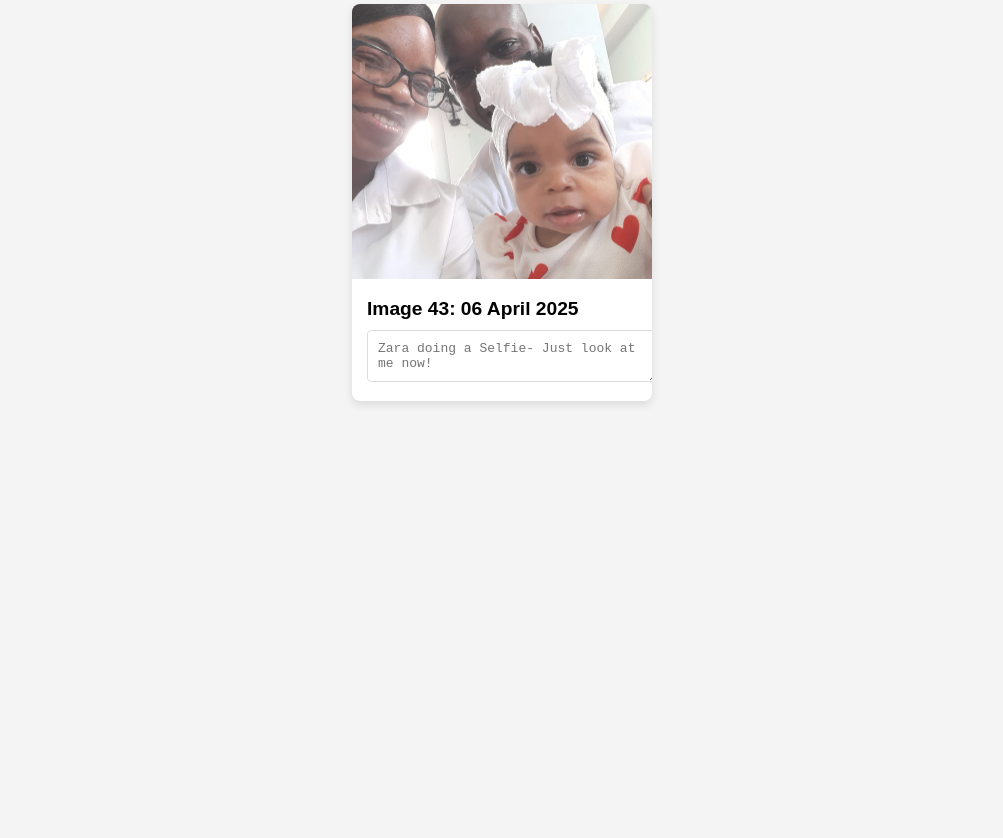
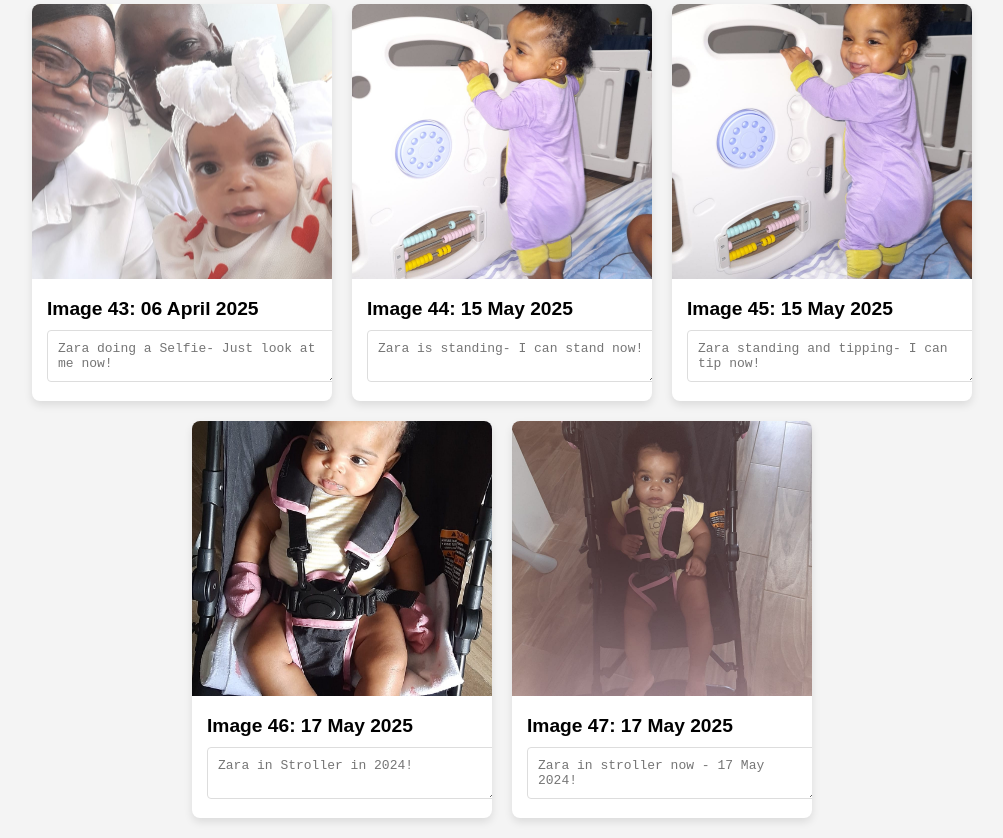
Before and after one commit to gladstone28/zara-album, a plain HTML site: page index.html in a window 1280 px wide. Shown: the part 5934-6772 px from the top of the page, without its empty margins (138-1141 px from the left). Before the commit the page ends 6355 px from the top, so only its background shows below. Drawn offline with Linux system fonts and the light colour scheme.

Commit message:
update this week

```diff
--- a/index.html
+++ b/index.html
@@ -351,24 +351,52 @@
             </div>
         </div>
         <div class="card">
-            <img src="zara-7months-3.jpeg" alt="Image 45">
+            <img src="zara-7months-3.jpeg" alt="Image 41">
             <div class="card-content">
                 <h3>Image 41: 18 March 2025</h3>
                 <textarea placeholder="Zara now enjoys a good joke as she celebrates 7 Months"></textarea>
             </div>
         </div>
         <div class="card">
-            <img src="zara-happy-sunday.jpeg" alt="Image 45">
+            <img src="zara-happy-sunday.jpeg" alt="Image 42">
             <div class="card-content">
                 <h3>Image 42: 06 April 2025</h3>
                 <textarea placeholder="Zara having a happy Sunday 06 April 2025"></textarea>
             </div>
         </div>
         <div class="card">
-            <img src="zara-sunday-look-at-me.jpeg" alt="Image 45">
+            <img src="zara-sunday-look-at-me.jpeg" alt="Image 43">
             <div class="card-content">
                 <h3>Image 43: 06 April 2025</h3>
                 <textarea placeholder="Zara doing a Selfie- Just look at me now!"></textarea>
+            </div>
+        </div>
+        <div class="card">
+            <img src="zara-standing-15may2025-1.jpeg" alt="Image 44">
+            <div class="card-content">
+                <h3>Image 44: 15 May 2025</h3>
+                <textarea placeholder="Zara is standing- I can stand now!"></textarea>
+            </div>
+        </div>
+        <div class="card">
+            <img src="zara-standing-15may2025-2.jpeg" alt="Image 45">
+            <div class="card-content">
+                <h3>Image 45: 15 May 2025</h3>
+                <textarea placeholder="Zara standing and tipping- I can tip now!"></textarea>
+            </div>
+        </div>
+        <div class="card">
+            <img src="zara-in-stroller-27dec2024.jpeg" alt="Image 46">
+            <div class="card-content">
+                <h3>Image 46: 17 May 2025</h3>
+                <textarea placeholder="Zara in Stroller in 2024!"></textarea>
+            </div>
+        </div>
+        <div class="card">
+            <img src="zara-in-stroller-16may2025.jpeg" alt="Image 47">
+            <div class="card-content">
+                <h3>Image 47: 17 May 2025</h3>
+                <textarea placeholder="Zara in stroller now - 17 May 2024!"></textarea>
             </div>
         </div>
 
```
Also changed, not shown: zara-in-stroller-16may2025.jpeg (added), zara-in-stroller-27dec2024.jpeg (added), zara-standing-15may2025-1.jpeg (added), zara-standing-15may2025-2.jpeg (added).
